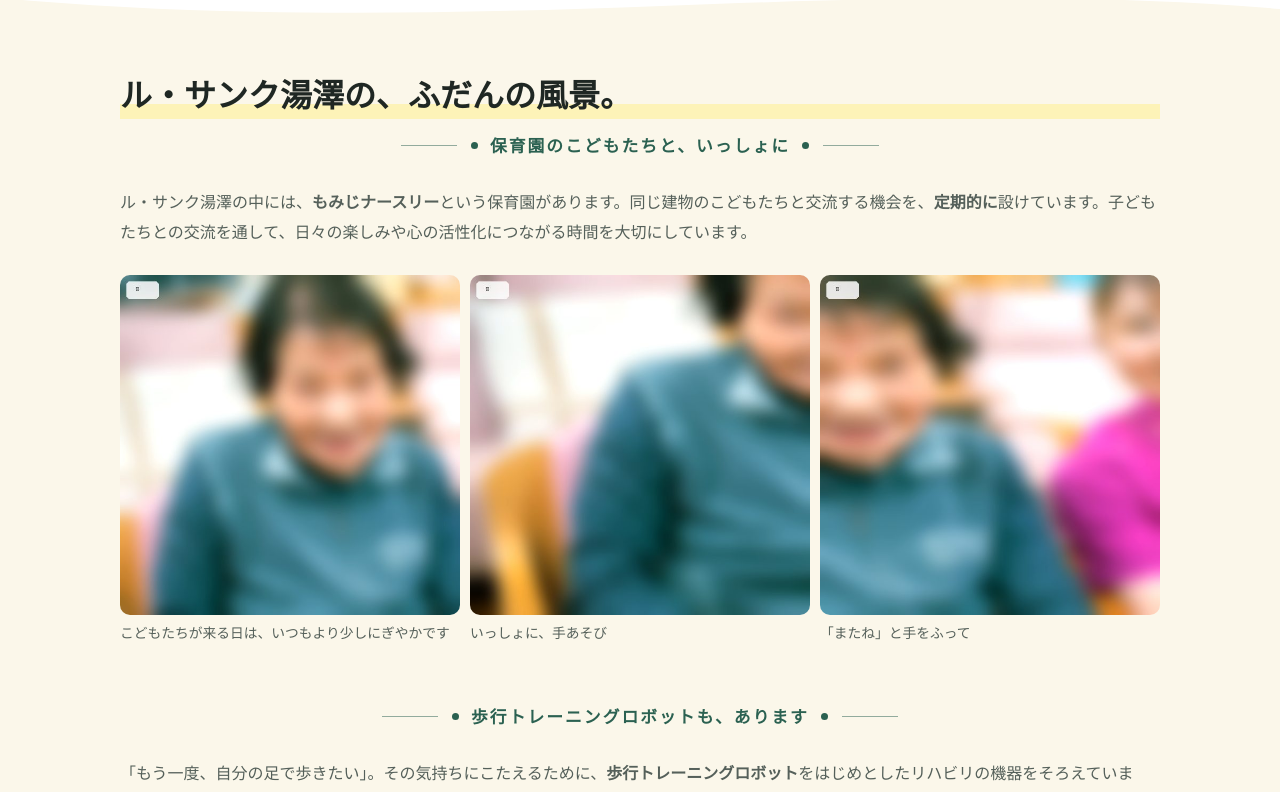
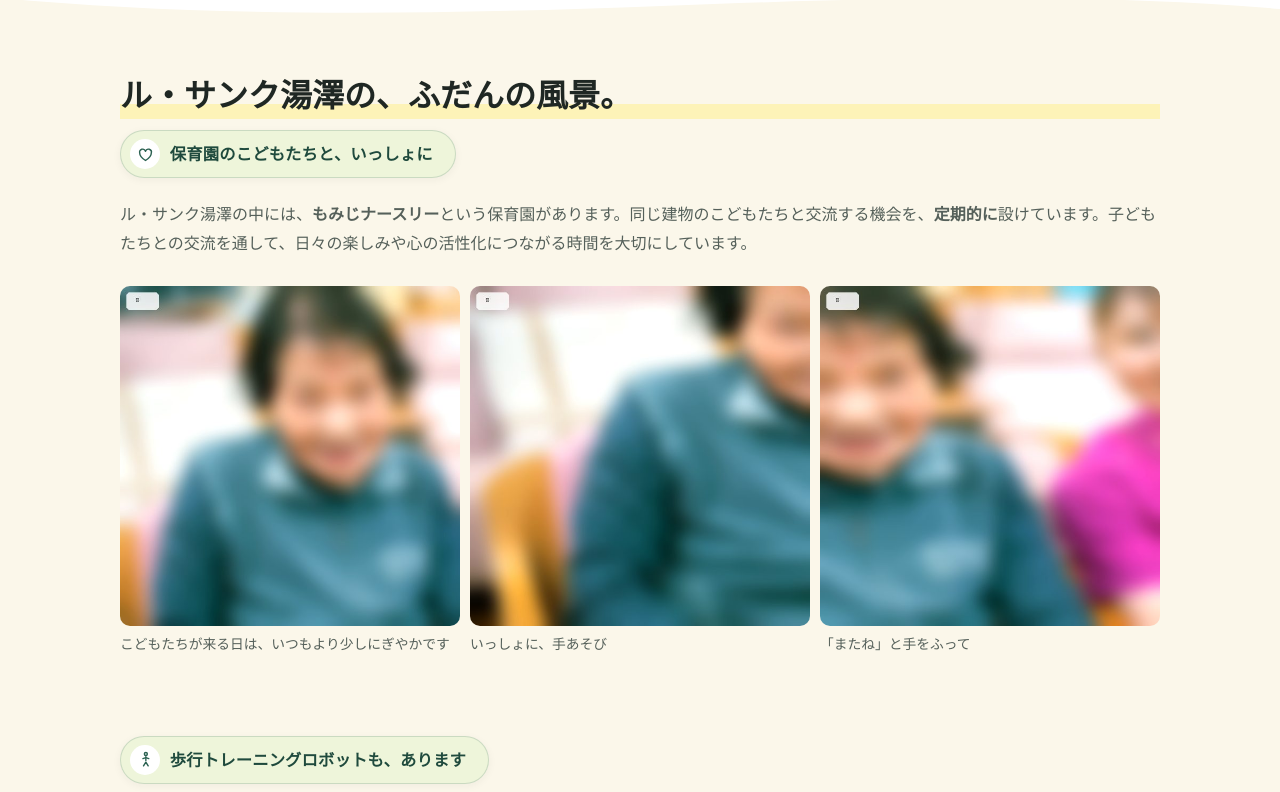
Before and after one commit to yuzawa-web/lecinq-yuzawa2, a plain HTML site: page index.html in a window 1280 px wide. Shown: the part 2760-3552 px from the top of the page. Drawn offline with Linux system fonts and the light colour scheme.

Commit message:
Add files via upload

```diff
--- a/index.html
+++ b/index.html
@@ -1488,6 +1488,32 @@ body > .fv{
 @media (max-width:1359px){ .header__logo{ height:31px; } }
 @media (max-width:520px){ .header__logo{ height:27px; margin-right:0; } }
 @media (max-width:360px){ .header__logo{ height:24px; } }
+
+/* =========================================================
+   節の中の小見出し（2026-09-28 作り直し）
+   まるい印つきの札にして、見出しとの関係を分かりやすくしました。
+   ========================================================= */
+.tag-h{
+  display:inline-flex; align-items:center; gap:.6em;
+  background:var(--leaf-soft); color:var(--accent-dark);
+  border:1px solid rgba(43,97,81,.18);
+  border-radius:999px; padding:8px 22px 8px 9px;
+  font-size:1.02rem; font-weight:700; line-height:1.5; letter-spacing:.01em;
+  margin:0 0 1.3em;
+  box-shadow:0 2px 8px rgba(31,39,35,.05);
+}
+.tag-h__ico{
+  display:inline-flex; align-items:center; justify-content:center; flex:none;
+  width:30px; height:30px; border-radius:50%;
+  background:var(--white); color:var(--accent);
+}
+.tag-h__ico svg{ width:17px; height:17px; }
+.tag-h--gap{ margin-top:3.4em; }
+@media (max-width:560px){
+  .tag-h{ font-size:.95rem; padding:7px 16px 7px 8px; gap:.5em; }
+  .tag-h__ico{ width:27px; height:27px; }
+  .tag-h__ico svg{ width:15px; height:15px; }
+}
 </style>
 </head>
 
@@ -1878,7 +1904,7 @@ body > .fv{
   <div class="wrap">
     <h2 class="h2" id="kids-title"><span>ル・サンク湯澤の、</span><span>ふだんの風景。</span></h2>
 
-    <h3 class="deco-label"><span>保育園のこどもたちと、いっしょに</span></h3>
+    <h3 class="tag-h"><span class="tag-h__ico"><svg viewBox="0 0 24 24" fill="none" stroke="currentColor" stroke-width="2" stroke-linecap="round" stroke-linejoin="round" aria-hidden="true"><path d="M12 20.5S3.8 15.2 3.8 9.9A4.1 4.1 0 0 1 12 7.6a4.1 4.1 0 0 1 8.2 2.3c0 5.3-8.2 10.6-8.2 10.6z"/></svg></span><span class="tag-h__txt">保育園のこどもたちと、いっしょに</span></h3>
     <p class="lede">ル・サンク湯澤の中には、<strong>もみじナースリー</strong>という保育園があります。同じ建物のこどもたちと交流する機会を、<strong>定期的に</strong>設けています。子どもたちとの交流を通して、日々の楽しみや心の活性化につながる時間を大切にしています。</p>
 
     <ul class="photos">
@@ -1902,7 +1928,7 @@ body > .fv{
       </li>
     </ul>
 
-    <h3 class="deco-label deco-label--gap"><span>歩行トレーニングロボットも、あります</span></h3>
+    <h3 class="tag-h tag-h--gap"><span class="tag-h__ico"><svg viewBox="0 0 24 24" fill="none" stroke="currentColor" stroke-width="2" stroke-linecap="round" stroke-linejoin="round" aria-hidden="true"><circle cx="12.5" cy="4.3" r="2.1"/><path d="M12.5 8v5.4"/><path d="M9.2 21l3.3-5.2 3.3 5.2"/><path d="M8.4 10.7l4.1-1.4 4.1 1.4"/></svg></span><span class="tag-h__txt">歩行トレーニングロボットも、あります</span></h3>
     <p class="lede">「もう一度、自分の足で歩きたい」。その気持ちにこたえるために、<strong>歩行トレーニングロボット</strong>をはじめとしたリハビリの機器をそろえています。理学療法士・作業療法士・言語聴覚士が、その方の状態に合わせて使い方を考えます。</p>
 
     <ul class="photos">
@@ -1950,7 +1976,7 @@ body > .fv{
     <h2 class="h2" id="insta-title">ふだんの様子は、Instagramで</h2>
     <p class="lede">行事の様子や日々のできごとを、職員が投稿しています。入所と通所リハビリで、それぞれ別のアカウントがあります。</p>
 
-    <h3 class="deco-label"><span>介護老人保健施設（入所）のInstagram</span></h3>
+    <h3 class="tag-h"><span class="tag-h__ico"><svg viewBox="0 0 24 24" fill="none" stroke="currentColor" stroke-width="2" stroke-linecap="round" stroke-linejoin="round" aria-hidden="true"><rect x="2.5" y="2.5" width="19" height="19" rx="5"/><circle cx="12" cy="12" r="4"/><circle cx="17.6" cy="6.4" r="1.2" fill="currentColor" stroke="none"/></svg></span><span class="tag-h__txt">介護老人保健施設（入所）のInstagram</span></h3>
 
     <!--
       ▼差し替え⑦：Instagramの埋め込みコード（介護老人保健施設）
```
